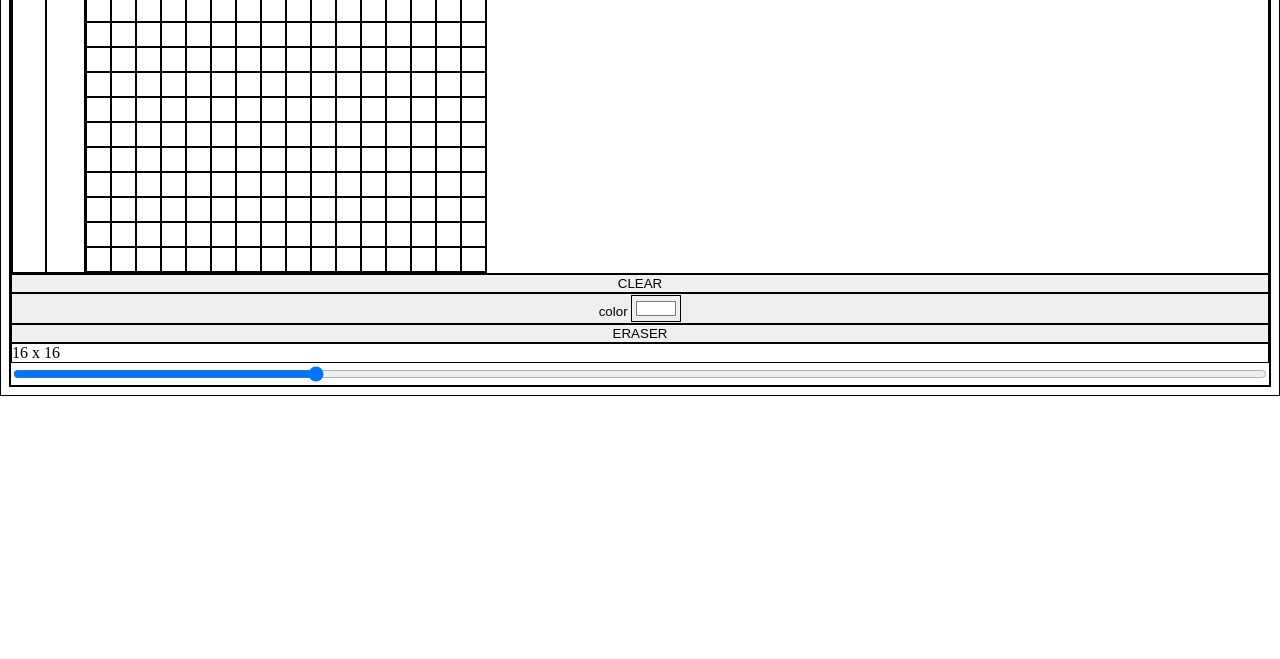
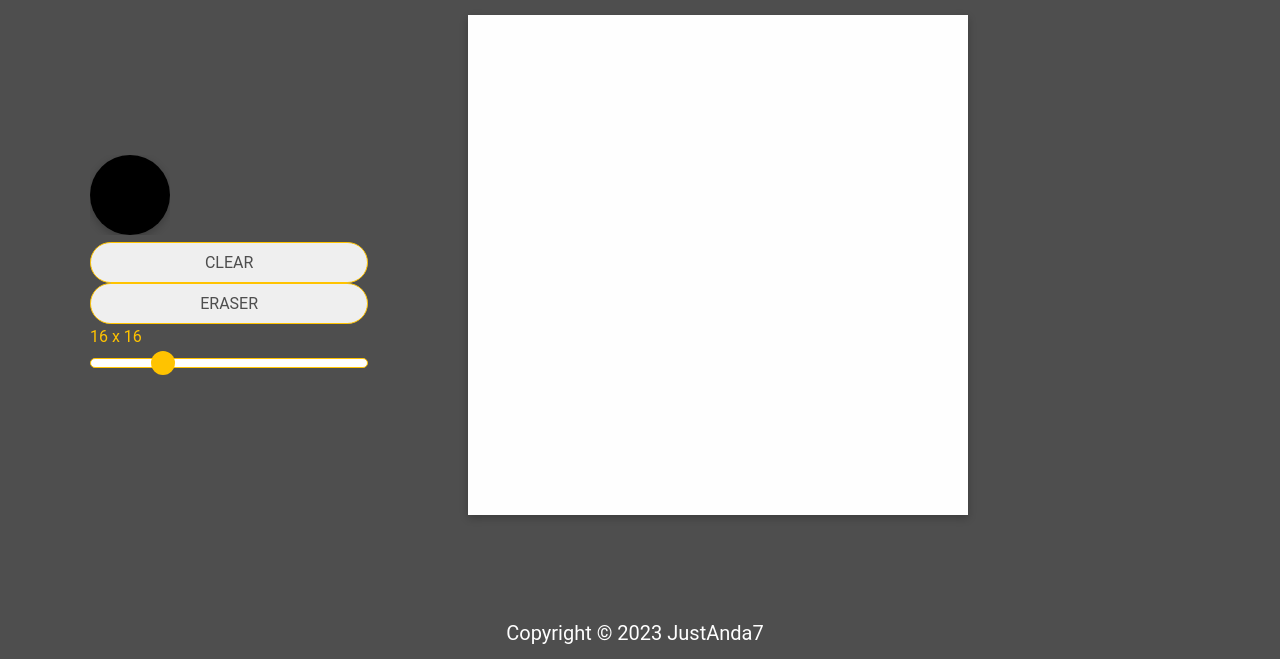
Before and after one commit to JustAnda7/odin-etch-a-sketch, a plain HTML site: page index.html in a window 1280 px wide. Shown: the part 141-800 px from the top of the page. Drawn offline with Linux system fonts and the light colour scheme.

Commit message:
basic-design

```diff
--- a/index.html
+++ b/index.html
@@ -8,18 +8,30 @@
     <script src="script.js" defer></script>
 </head>
 <body>
-    <div class="primary-container">
-        <div class="secondary-container">
-            <div>hello</div>
-            <div>world</div>
-            <div id="grid" class="grid"></div>
+    <header class="header">
+        <h1 class="title">ETCH-A-SKETCH</h1>
+    </header>
+    <main class="main">
+        <div class="options">
+            <input type="color" id="colorBtn" value="#000000">
+            <button id="clearBtn">CLEAR</button>
+            <button id="eraserBtn">ERASER</button>
+            <div id="sizeValue">16 x 16</div>
+            <input id="sizeSlider" type="range" value="16" min="1" max="64" />
         </div>
-        <button id="clearBtn">CLEAR</button>
-        <button id="colorBtn">color</label>
-        <input type="color" id="drawcolor" value="#ffffff">
-        <button id="eraserBtn">ERASER</button>
-        <div id="sizeValue">16 x 16</div>
-        <input id="sizeSlider" type="range" value="16" min="1" max="64" />
-    </div>
+        <div id="grid" class="grid"></div>
+    </main>
+    <footer class="footer">
+        <p>
+            Copyright ©
+            <script>
+              document.write(new Date().getFullYear())
+            </script>
+            JustAnda7
+          </p>
+          <a href="https://github.com/JustAnda7" target="_blank">
+            <i class="fab fa-github"></i
+          ></a>
+    </footer>
 </body>
 </html>
--- a/script.js
+++ b/script.js
@@ -12,7 +12,6 @@ function setColor(newColor) {
 
 const grid = document.getElementById('grid');
 const clearBtn = document.getElementById('clearBtn');
-const drawColor = document.getElementById('drawcolor');
 const eraserBtn = document.getElementById('eraserBtn');
 const colorBtn = document.getElementById('colorBtn');
 const sizeValue = document.getElementById('sizeValue');
@@ -46,6 +45,7 @@ document.body.onmouseup = () => { mouseDown = false; }
 
 function displaysize(size) {
     sizeValue.innerHTML = `${size} x ${size}`;
+    sizeSlider.value = size;
 }
 
 function updateSize(size) {
@@ -56,7 +56,7 @@ function updateSize(size) {
 function setupGrid(size) {
     grid.style.gridTemplateColumns = `repeat(${size}, 1fr)`;
     grid.style.gridTemplateRows = `repeat(${size}, 1fr)`;
-    sizeValue.innerHTML = `${size} x ${size}`;
+    displaysize(size);
     for (let i = 0; i < size*size; i++) {
         const gridElement = document.createElement('div');
         gridElement.classList.add('grid-element');
@@ -74,6 +74,14 @@ function setupGrid(size) {
     }
 }
 
+function startDrawing(e) {
+    if (!mouseDown) {
+        return;
+    } else {
+        e.target.style.background = currentColor;
+    }
+}
+
 window.onload = () => {
     setupGrid(DEFAULT_SIZE);
 }
--- a/style.css
+++ b/style.css
@@ -1,24 +1,228 @@
-* {
-    border: solid black 1px;
+
+:root {
+    --primary-dark: #FFC300;
+    --primary-light: #4E4E4E;
+    --secondary-light: #fefefe;
   }
 
-.primary-container {
+  *,
+  *::before,
+  *::after {
+    box-sizing: border-box;
+    padding: 0;
+    margin: 0;
+  }
+
+  html {
+    /* footer support */
+    position: relative;
+    min-height: 100%;
+  }
+
+  body {
+    background-color: var(--primary-light);
+    color: var(--primary-dark);
+    font-family: 'Roboto', sans-serif;
+    line-height: 1.6;
+    /* footer support */
+    margin-bottom: 100px;
+  }
+
+  h1 {
+    line-height: 1.2;
+  }
+
+  button,
+  input {
+    width: 100%;
+    border: none;
+    color: inherit;
+    font-family: inherit;
+    font-size: inherit;
+    cursor: pointer;
+    outline: none;
+  }
+
+  /* HEADER */
+
+  .header {
+    padding: 30px 0;
+  }
+
+  .title {
+    text-align: center;
+    font-size: 80px;
+  }
+
+  /* MAIN */
+
+  .main {
+    display: flex;
+    align-items: center;
+    justify-content: flex-start;
+    gap: 100px;
+    max-width: 1100px;
+    margin: 0 auto;
+  }
+
+  .settings {
     display: flex;
     flex-direction: column;
+    align-items: center;
+    justify-content: center;
+    gap: 30px;
+    width: 200px;
   }
 
-.secondary-container {
-    display: flex;
-    flex-direction: row;
+  button {
+    padding: 10px 20px;
+    border: 1px solid var(--primary-dark);
+    border-radius: 25px;
+    color: #4E4E4E;
+  }
+
+  button.active {
+    background-color: var(--primary-light);
+    color: var(--primary-light);
+  }
+
+  button,
+  input[type='color'] {
+    transition: transform 0.1s ease-in-out;
+  }
+
+  button:hover,
+  input[type='color']:hover {
+    transform: scale(1.05);
+  }
+
+  input[type='color']:active {
+    transition: transform 0.05s ease-in-out;
+    transform: scale(1);
+  }
+
+  input[type='color'] {
+    -webkit-appearance: none;
+    width: 80px;
+    height: 80px;
+    border: none;
+    background-color: #4E4E4E;
+  }
+
+  input[type='color']::-webkit-color-swatch-wrapper {
+    padding: 0;
+  }
+
+  input[type='color']::-webkit-color-swatch {
+    border: none;
+    border-radius: 50px;
+    box-shadow: rgba(0, 0, 0, 0.24) 0px 3px 8px;
+  }
+
+  .size-value {
+    margin-bottom: -20px;
+    font-size: 20px;
+  }
+
+  input[type='range'] {
+    -webkit-appearance: none;
+    background-color: var(--primary-light);
+  }
+
+  input[type='range']::-webkit-slider-runnable-track {
+    height: 10px;
+    border: 1px solid var(--primary-dark);
+    border-radius: 25px;
+    background: var(--secondary-light);
+  }
+
+  input[type='range']::-webkit-slider-thumb {
+    -webkit-appearance: none;
+    width: 24px;
+    height: 24px;
+    border-radius: 25px;
+    margin-top: -8px;
+    background: var(--primary-dark);
   }
 
   .grid {
     display: grid;
+    width: 500px;
+    height: 500px;
+    background-color: var(--secondary-light);
+    box-shadow: rgba(0, 0, 0, 0.24) 0px 3px 8px;
+  }
+
+  .grid-element {
+    user-select: none;
+  }
+
+  /* FOOTER */
+
+  .footer {
+    position: absolute;
+    bottom: 0;
+    left: 0;
+    display: flex;
+    align-items: center;
+    justify-content: center;
+    gap: 10px;
+    width: 100%;
+    padding: 10px;
+    font-size: 20px;
+    background-color: #4E4E4E;
+    color: #fefefe;
+  }
+
+  .fa-github {
+    color: var(--primary-dark);
+    font-size: 24px;
+    transition: transform 0.3s ease-in-out;
+  }
+
+  .fa-github:hover {
+    transform: rotate(360deg) scale(1.2);
+  }
+
+  /* MEDIA QUERIES */
+
+  @media (max-width: 1200px) {
+    .main {
+      justify-content: center;
+    }
+  }
+
+  @media (max-width: 850px) {
+    .main {
+      gap: 50px;
+    }
+
+    .settings {
+      width: 150px;
+      gap: 16px;
+    }
+
+    .size-value {
+      margin-bottom: -4px;
+    }
+
+    .grid {
       width: 400px;
       height: 400px;
     }
+  }
 
-.grid-element {
-    /* border: 1px solid red; */
-    user-select: none;
+  @media (max-width: 650px) {
+    .title {
+      font-size: 50px;
     }
+
+    .main {
+      flex-direction: column-reverse;
+    }
+
+    .grid {
+      width: 300px;
+      height: 300px;
+    }
+  }
```
Lines whose indentation alone changed are shown as unchanged.
